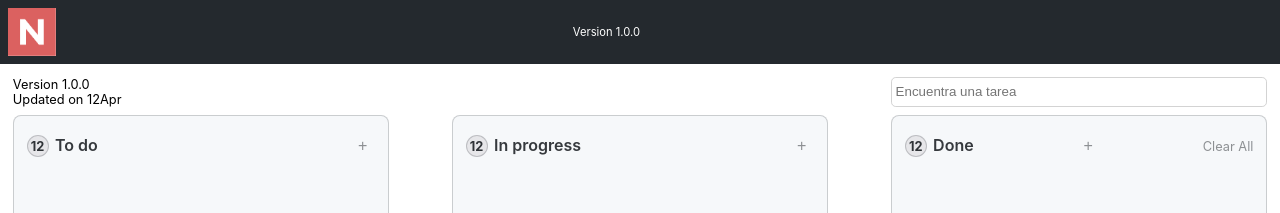
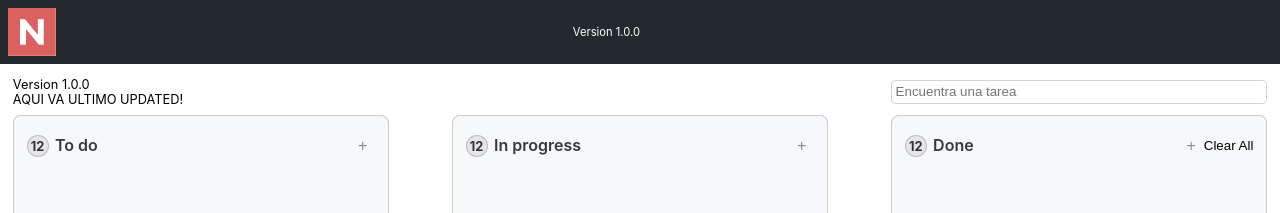
Before and after one commit to elenar10/kanbas, a React (Create React App) app in the folder kanbas-proyect/: page / in a window 1280 px wide. Shown: the top 213 px of the page. Built offline with nearby package versions, Linux system fonts and the light colour scheme.

Commit message:
Actualización del css de taskList por el que contiene el wrapper del buttton + y Clear All

```diff
--- a/kanbas-proyect/src/components/searcher-bar/index.jsx
+++ b/kanbas-proyect/src/components/searcher-bar/index.jsx
@@ -1,15 +1,33 @@
 import './style.css'
 function SearcherBar(props) {
+    // filterCities(){
+    //     // filtra mi array original con los valores actuales de los filtros (el valor del input y el valor de el range)
+    //     const filteredCities = this.originalCityList.filter(c => c.population >= this.currentPopulationValue
+    //         && this.normalizeCity(c.city).includes(this.currentSearchValue));
+    //     this.setState({
+    //         cityList: filteredCities
+    //     });
+    // }
+    // filterByName(e){
+    //     this.currentSearchValue = this.normalizeCity(e.target.value);
+    //     this.filterCities();
+    // }
     return (
         <div className="sub--header__container">
             <div className="version--updated__wrapper">
                 <p>Version 1.0.0</p>
-                <p>Updated on 12Apr</p>
+                <p>AQUI VA ULTIMO UPDATED!</p>
 
             </div>
             <div className="search__container">
                 <label htmlFor="search"></label>
-                <input id="search" name="search" type="text" placeholder=" Encuentra una tarea" className="searchInput"></input>
+                <input
+                    id="search"
+                    // onChange={e => filterByName(e)}
+                    name="search"
+                    type="text"
+                    placeholder=" Encuentra una tarea"
+                    className="searchInput"></input>
             </div>
         </div>
     )
--- a/kanbas-proyect/src/components/searcher-bar/style.css
+++ b/kanbas-proyect/src/components/searcher-bar/style.css
@@ -12,9 +12,7 @@
 }
 .search__container{
     width: 50%;
-    height: 100%;
-    width: 50%;
-    height: 100%;
+    height: 80%;
     display: flex;
     flex-direction: row;
     justify-content: flex-end;
--- a/kanbas-proyect/src/components/task-list/index.jsx
+++ b/kanbas-proyect/src/components/task-list/index.jsx
@@ -13,7 +13,7 @@ function TaskList(props) {
 
     // función que cambia una variable de estado, para que al hacer click en el'+' para abrir el formulario, se actualice, haga render otra vez, y abra el formulario
     function openForm() {
-        addTask === true ? setAddTask(false):setAddTask(true)
+        addTask === true ? setAddTask(false) : setAddTask(true)
     }
 
 
@@ -24,10 +24,10 @@ function TaskList(props) {
     }
 
     // está función sería como el componentDidMount que usabamos en la clase, para que al abrir el programa, recoja las tareas de la localStorage y pinte las cards
-    useEffect (() => {
+    useEffect(() => {
         let arr = [];
-        for (let i =1; i<counter;i++){
-                if (JSON.parse(localStorage.getItem(`task${i}`)!== null)){
+        for (let i = 1; i < counter; i++) {
+            if (JSON.parse(localStorage.getItem(`task${i}`) !== null)) {
                 arr.push(JSON.parse(localStorage.getItem(`task${i}`)))
             }
         }
@@ -42,11 +42,13 @@ function TaskList(props) {
                         <div className="counter">12</div>
                         <h3 className="task__title">{props.title}</h3>
                     </div>
+                    <div className="remove__container">
                         <button className="button__add" onClick={openForm}>+</button>
-                    {props.remove}
+                        <button className="btn_clearAll">{props.remove}</button>
+                    </div>
                 </div>
                 {addTask ? <Form onUpdateTaskList={drawTaskList} titleTask={props.title}></Form> : ' '}
-                {task.map((e) => props.title === e.estado ?<Prueba key={e.id} results={e}></Prueba>:'')}
+                {task.map((e) => props.title === e.estado ? <Prueba key={e.id} results={e}></Prueba> : '')}
             </div>
         </Fragment>
     )
```
Also changed, not shown: kanbas-proyect/src/components/form/index.jsx (+9 -6 lines). Lines whose indentation alone changed are shown as unchanged.
